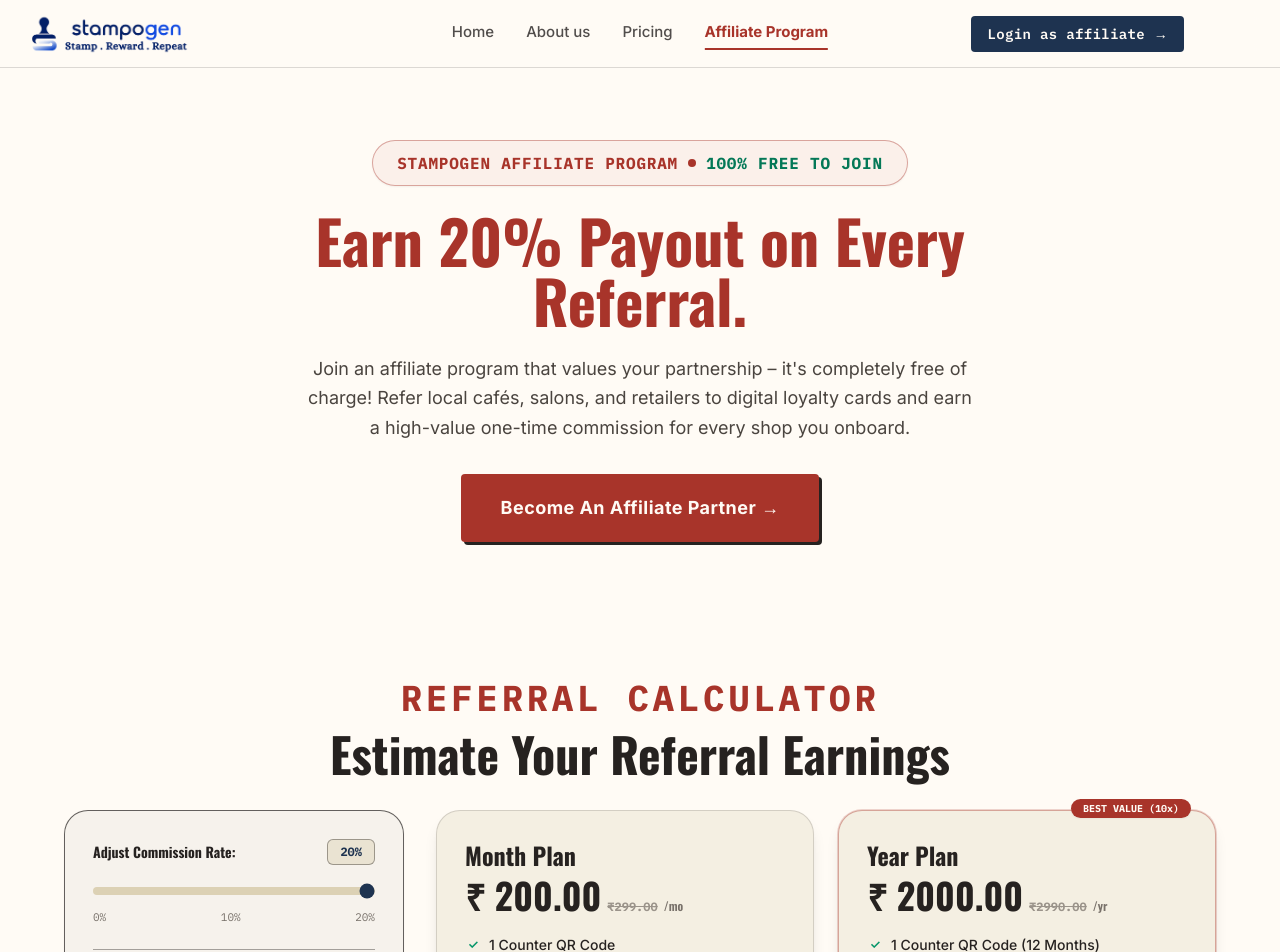
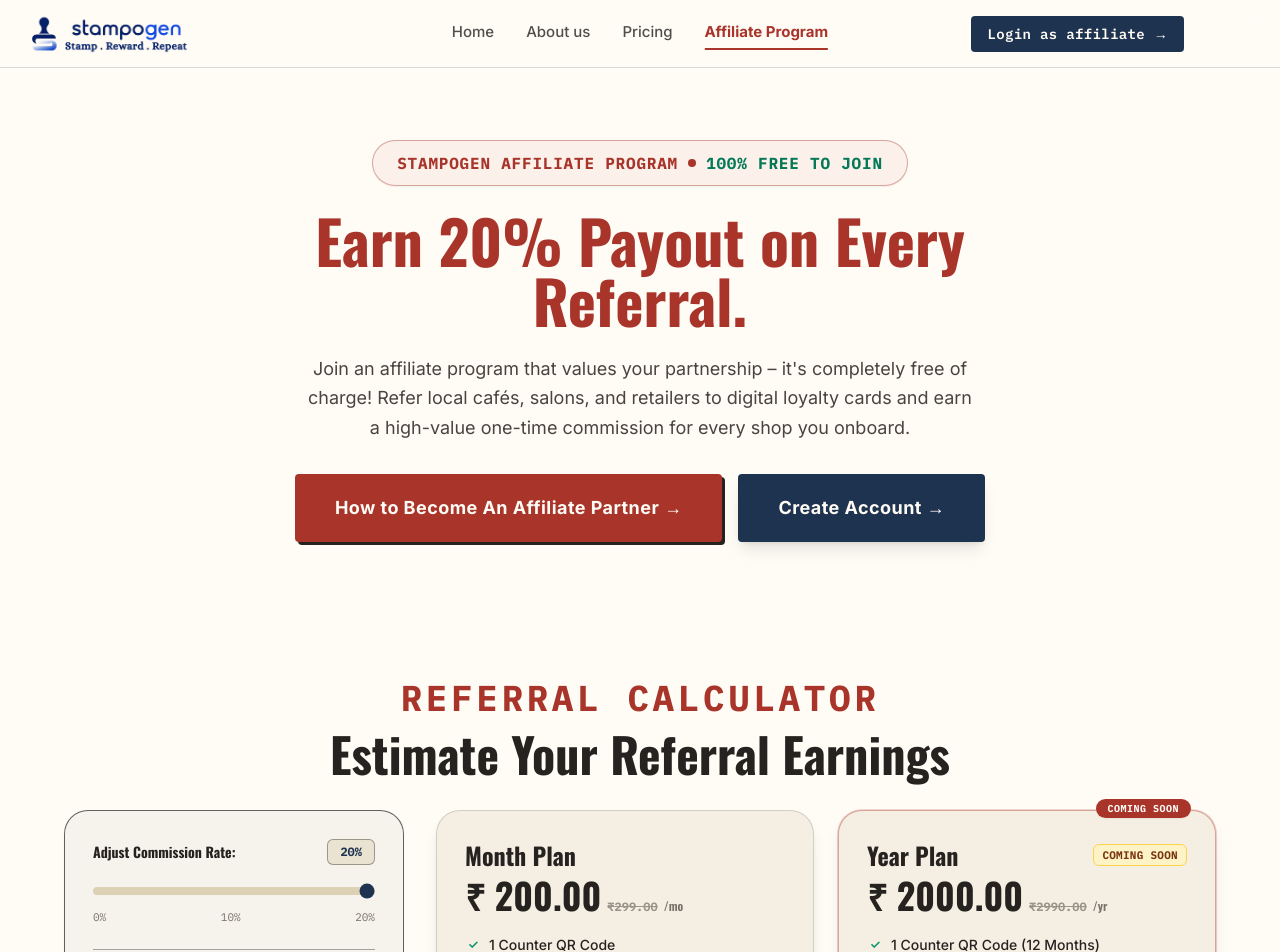
Before and after one commit to srujankajare/Stampogen-Marketing, a Next.js app: page /affiliate in a window 1280 px wide. Shown: the top 952 px of the page. Built offline with nearby package versions, Linux system fonts and the light colour scheme.

Commit message:
Update landing page, pricing, affiliate section, and UI improvements

```diff
--- a/app/about/page.js
+++ b/app/about/page.js
@@ -6,7 +6,6 @@
   title: "About Us — Our Story & Brand Identity | Stampogen",
   description:
     "Learn why we built Stampogen, our unique brand philosophy, and how we're reimagining local shop loyalty without paper waste.",
-  icons: [],
 };
 
 export default function AboutPage() {
--- a/app/layout.js
+++ b/app/layout.js
@@ -29,7 +29,11 @@
   title: "Stampogen — Every visit earns a stamp",
   description:
     "A QR loyalty card for local shops. Scan, collect a stamp, redeem a reward — no app, no plastic card, no losing your place.",
-  icons: [],
+  icons: {
+    icon: "/icon with blue no bg.png",
+    shortcut: "/icon with blue no bg.png",
+    apple: "/icon with blue no bg.png",
+  },
 };
 
 export default function RootLayout({ children }) {
--- a/app/pricing/page.js
+++ b/app/pricing/page.js
@@ -1,22 +1,5 @@
-import { Nav } from "@/components/nav";
-import { Footer } from "@/components/footer";
-import { Pricing } from "@/components/pricing";
-
-export const metadata = {
-  title: "Pricing — Stampogen",
-  description:
-    "Simple, transparent pricing for Stampogen. Start free, upgrade when you're ready. No setup fee, no long contract.",
-  icons: [],
-};
+import { redirect } from "next/navigation";
 
 export default function PricingPage() {
-  return (
-    <>
-      <Nav />
-      <main className="min-h-screen">
-        <Pricing />
-      </main>
-      <Footer />
-    </>
-  );
+  redirect("https://app.stampogen.in/pricing");
 }
--- a/components/affiliate-content.jsx
+++ b/components/affiliate-content.jsx
@@ -128,14 +128,24 @@
             initial={{ opacity: 0, y: 14 }}
             animate={{ opacity: 1, y: 0 }}
             transition={{ delay: 0.3 }}
+            className="flex flex-col sm:flex-row items-center justify-center gap-3.5 sm:gap-4"
           >
-            <a href="/affiliate/onboarding">
+            <a href="/affiliate/onboarding" className="w-full sm:w-auto">
               <Button
                 variant="primary"
                 size="lg"
-                className="px-8 sm:px-10 py-4 sm:py-5 text-base sm:text-lg font-extrabold tracking-wide shadow-lg hover:shadow-xl transition-all"
+                className="w-full sm:w-auto px-8 sm:px-10 py-4 sm:py-5 text-base sm:text-lg font-extrabold tracking-wide shadow-lg hover:shadow-xl transition-all"
               >
-                Become An Affiliate Partner →
+                How to Become An Affiliate Partner →
+              </Button>
+            </a>
+            <a href="https://app.stampogen.in/affiliate/login" className="w-full sm:w-auto">
+              <Button
+                variant="navy"
+                size="lg"
+                className="w-full sm:w-auto px-8 sm:px-10 py-4 sm:py-5 text-base sm:text-lg font-extrabold tracking-wide shadow-lg hover:shadow-xl transition-all"
+              >
+                Create Account →
               </Button>
             </a>
           </motion.div>
@@ -227,16 +237,23 @@
                     }`}
                   >
                     {isYear && (
-                      <span className="absolute -top-3 right-4 sm:right-6 rounded-full bg-[#A8342A] px-2.5 sm:px-3 py-0.5 font-mono text-[9px] sm:text-[10px] font-bold text-paper shadow-sm">
-                        BEST VALUE (10x)
+                      <span className="absolute -top-3 right-4 sm:right-6 rounded-full bg-[#A8342A] px-2.5 sm:px-3 py-0.5 font-mono text-[9px] sm:text-[10px] font-bold text-paper shadow-sm uppercase tracking-wider">
+                        COMING SOON
                       </span>
                     )}
                     <div>
                       {/* Plan Name & Price */}
                       <div className="mb-4 sm:mb-5">
-                        <h3 className="font-display text-xl sm:text-2xl font-black text-charcoal mb-1">
+                        <div className="flex items-center justify-between gap-2 mb-1">
+                          <h3 className="font-display text-xl sm:text-2xl font-black text-charcoal">
                             {p.name}
                           </h3>
+                          {isYear && (
+                            <span className="rounded-md bg-amber-100 border border-amber-300 px-2 py-0.5 font-mono text-[10px] sm:text-[11px] font-bold text-amber-900 uppercase tracking-wide">
+                              Coming Soon
+                            </span>
+                          )}
+                        </div>
                         <div className="font-display text-2xl sm:text-3xl md:text-4xl font-black text-charcoal flex items-baseline gap-1.5 flex-wrap">
                           <span>₹ {p.discountedPrice.toFixed(2)}</span>
                           <span className="text-xs text-[#9a938a] line-through font-mono">
@@ -393,18 +410,32 @@
             Join influencers, students, and freelancers who are building steady passive income with local business referrals.
           </p>
 
+          <div className="flex flex-col sm:flex-row items-center justify-center gap-3.5 sm:gap-4">
             <a
               href="/affiliate/onboarding"
-            className="inline-block w-full sm:w-auto"
+              className="w-full sm:w-auto"
             >
               <Button
                 variant="primary"
                 size="lg"
-              className="w-full sm:w-auto px-6 sm:px-12 py-4 sm:py-6 text-base sm:text-xl font-extrabold tracking-wide shadow-xl hover:shadow-2xl transition-all"
+                className="w-full sm:w-auto px-6 sm:px-10 py-4 sm:py-5 text-base sm:text-xl font-extrabold tracking-wide shadow-xl hover:shadow-2xl transition-all"
               >
-              Become An Affiliate Partner →
+                How to Become An Affiliate Partner →
               </Button>
             </a>
+            <a
+              href="https://app.stampogen.in/affiliate/login"
+              className="w-full sm:w-auto"
+            >
+              <Button
+                variant="navy"
+                size="lg"
+                className="w-full sm:w-auto px-6 sm:px-10 py-4 sm:py-5 text-base sm:text-xl font-extrabold tracking-wide shadow-xl hover:shadow-2xl transition-all"
+              >
+                Create Account →
+              </Button>
+            </a>
+          </div>
         </div>
       </section>
     </div>
--- a/components/cta-waitlist.jsx
+++ b/components/cta-waitlist.jsx
@@ -20,7 +20,9 @@
     console.log("waitlist signup:", data);
     setSubmitted(true);
     reset();
-    setTimeout(() => setSubmitted(false), 4000);
+    setTimeout(() => {
+      window.location.href = "https://app.stampogen.in/";
+    }, 500);
   }
 
   return (
--- a/components/footer.jsx
+++ b/components/footer.jsx
@@ -24,7 +24,7 @@
             {/* Social Icons */}
             <div className="flex items-center gap-3 pt-2">
               <a
-                href="https://instagram.com"
+                href="https://www.instagram.com/stampogen.in?igsh=OTYxbnpkeWMyc2Nv"
                 target="_blank"
                 rel="noreferrer"
                 className="flex h-9 w-9 items-center justify-center rounded-lg border border-slate-800 bg-slate-900/60 text-slate-400 transition-colors hover:border-slate-700 hover:text-white"
@@ -33,7 +33,7 @@
                 <Instagram className="h-4 w-4" />
               </a>
               <a
-                href="https://youtube.com"
+                href="https://www.youtube.com/@stampogen"
                 target="_blank"
                 rel="noreferrer"
                 className="flex h-9 w-9 items-center justify-center rounded-lg border border-slate-800 bg-slate-900/60 text-slate-400 transition-colors hover:border-slate-700 hover:text-white"
@@ -56,7 +56,7 @@
                 </a>
               </li>
               <li>
-                <a href="/pricing" className="hover:text-white transition-colors">
+                <a href="https://app.stampogen.in/pricing" className="hover:text-white transition-colors">
                   Pricing
                 </a>
               </li>
--- a/components/nav.jsx
+++ b/components/nav.jsx
@@ -8,7 +8,7 @@
 const links = [
   { href: "/", label: "Home" },
   { href: "/about", label: "About us" },
-  { href: "/pricing", label: "Pricing" },
+  { href: "https://app.stampogen.in/pricing", label: "Pricing" },
   { href: "/affiliate", label: "Affiliate Program" },
 ];
 
@@ -18,7 +18,7 @@
   const isAffiliate = pathname?.startsWith("/affiliate");
 
   const buttonText = isAffiliate ? "Login as affiliate →" : "Login as shop owner →";
-  const buttonHref = isAffiliate ? "/affiliate/onboarding" : "#join";
+  const buttonHref = isAffiliate ? "https://app.stampogen.in/affiliate/login" : "https://app.stampogen.in/";
 
   const isActive = (href) => {
     if (href === "/") return pathname === "/";
--- a/components/owner-dashboard.jsx
+++ b/components/owner-dashboard.jsx
@@ -123,7 +123,7 @@
             {/* Action Button & Badges */}
             <div className="flex flex-wrap items-center gap-4">
               <a
-                href="#pricing"
+                href="https://app.stampogen.in/"
                 className="inline-flex items-center gap-2 rounded-xl bg-[#B54A28] px-6 py-3.5 font-display text-[14px] font-bold text-white transition-all hover:bg-[#9E3E20] shadow-md"
               >
                 Start Now →
--- a/components/pricing.jsx
+++ b/components/pricing.jsx
@@ -89,7 +89,7 @@
                   </li>
                 ))}
               </ul>
-              <a href="#join">
+              <a href="https://app.stampogen.in/">
                 <Button variant={p.variant} className="w-full justify-center text-sm font-bold py-3">
                   {p.cta}
                 </Button>
```
Also changed, not shown: components/hero.jsx (+14 -7 lines), public/icon with blue no bg.png (added), public/mobile_scan.png (added). Lines whose indentation alone changed are shown as unchanged.
